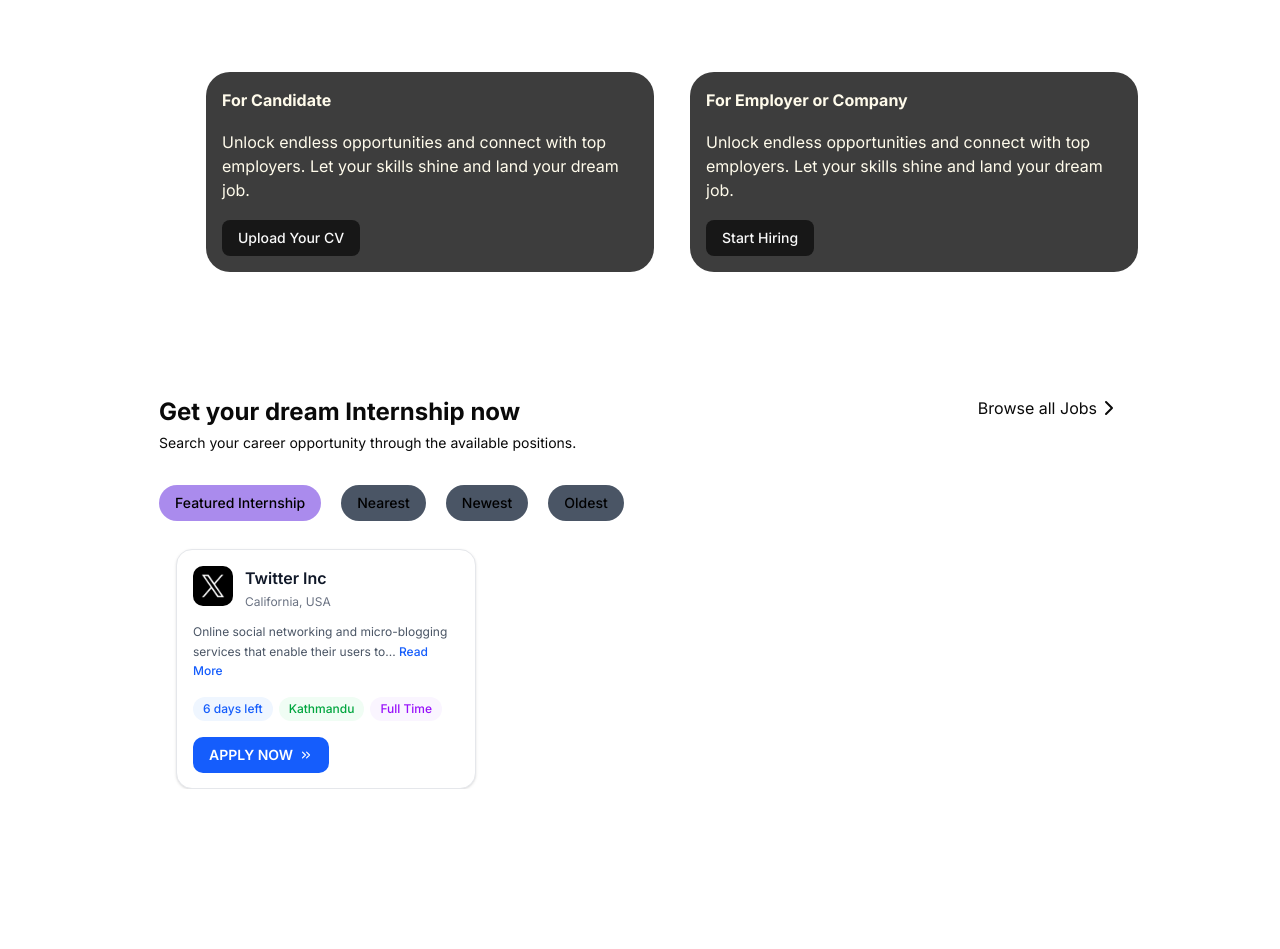
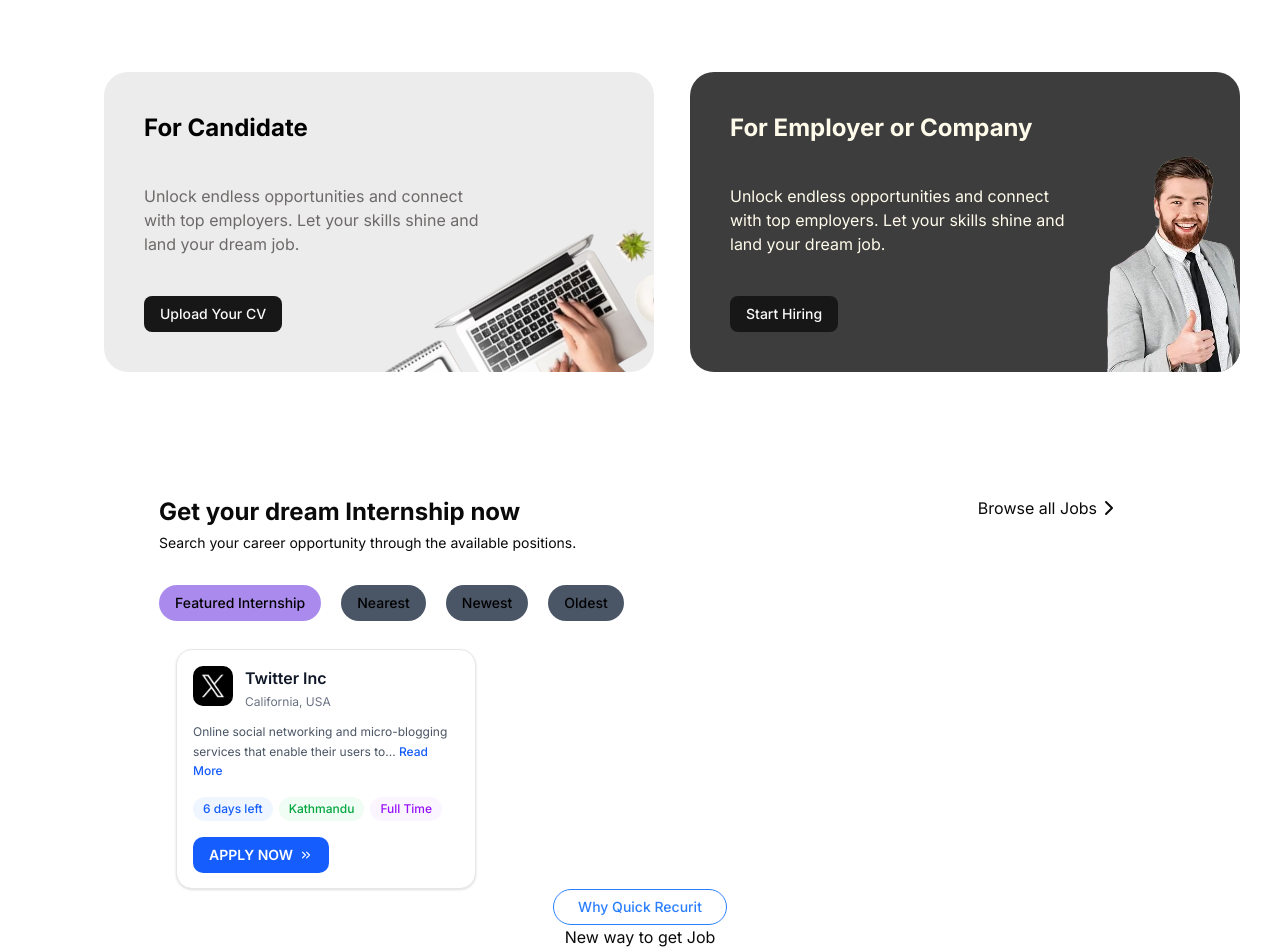
Before and after one commit to Rajumainali/Resume_AI-, a Next.js app in the folder FrontEnd/: page / in a window 1280 px wide. Shown: the part 800-1749 px from the top of the page. Before the commit the page ends 1589 px from the top, so only its background shows below. Built offline with nearby package versions, Linux system fonts and the light colour scheme.

Commit message:
Minor Changed in UI

```diff
--- a/FrontEnd/src/app/(Home)/page.tsx
+++ b/FrontEnd/src/app/(Home)/page.tsx
@@ -6,9 +6,11 @@ import { ButtonDemo } from "../_components/button";
 import VacancyCard from "../_components/vacancyCard";
 import Link from "next/link";
 import { ChevronRight } from "lucide-react";
+import Feature from "../_components/feature"
 
 function page() {
   return (
+    <>
     <div className="dark:bg-[#000000]">
       <Navbar />
       <Herotitle />
@@ -45,6 +47,11 @@ function page() {
       </div>
       <VacancyCard />
     </div>
+
+    <div>
+      <Feature/>
+    </div>
+    </>
   );
 }
 
--- a/FrontEnd/src/app/_components/cards.tsx
+++ b/FrontEnd/src/app/_components/cards.tsx
@@ -1,24 +1,35 @@
 import React from "react";
 import { ButtonDemo } from "./button";
+import Image from "next/image";
 
 function cards() {
   return (
     <div className="flex flex-row justify-center gap-9 mx-8 w-full ">
-      <div className="flex flex-col justify-between bg-[#3D3D3D] px-4 py-4 rounded-3xl h-[200px] my-3 w-md">
-        <h1 className="text-amber-50 font-bold">For Candidate</h1>
-        <p className="text-amber-50">
+      <div className="flex flex-col justify-between bg-[#ECECEC] dark:bg-[#3D3D3D] px-10 py-10 rounded-3xl h-[300px] my-3 w-[550px] relative overflow-hidden">
+        <h1 className="text-[#000] dark:text-[#ECECEC] text-2xl font-bold z-10">For Candidate</h1>
+        <p className="text-[#6e6969] dark:text-[#ececec] z-10 w-[350px]">
           Unlock endless opportunities and connect with top employers. Let your
           skills shine and land your dream job.
         </p>
-        <ButtonDemo name="Upload Your CV" />
+        <ButtonDemo name="Upload Your CV" className="dark:bg-[#D4D4D4]" />
+         <Image src={"/img/candidate.png"} alt="No candidate Image"
+        height={400}
+        width={400}
+        className="absolute top-8 -right-10 z-0 rotate-240"
+        />
       </div>
-      <div className="flex flex-col justify-between bg-[#3D3D3D] px-4 py-4 rounded-3xl h-[200px] my-3 w-md">
-        <h1 className="text-amber-50 font-bold">For Employer or Company</h1>
-        <p className="text-amber-50">
+      <div className="flex flex-col justify-between bg-[#3D3D3D] px-10 py-10 rounded-3xl h-[300px] my-3 w-[550px] relative overflow-hidden">
+        <h1 className="text-amber-50 text-2xl font-bold z-10">For Employer or Company</h1>
+        <p className="text-amber-50 z-10 w-[350px]">
           Unlock endless opportunities and connect with top employers. Let your
           skills shine and land your dream job.
         </p>
         <ButtonDemo name="Start Hiring" />
+        <Image src={"/img/hiring.png"} alt="No candidate Image"
+        height={200}
+        width={200}
+        className="absolute top-15 -right-10 z-0 "
+        />
       </div>
     </div>
   );
--- /dev/null
+++ b/FrontEnd/src/app/_components/feature.tsx
@@ -0,0 +1,10 @@
+import React from 'react'
+import { ButtonDemo } from './button'
+export default function feature() {
+  return (
+    <div className='flex justify-center items-center flex-col'>
+      <ButtonDemo name='Why Quick Recurit' className="border border-blue-500 text-blue-500 px-6 py-2 rounded-full hover:bg-blue-50 transition-colors bg-transparent"/>
+      <h1>New way to get Job</h1>
+    </div>
+  )
+}
--- a/FrontEnd/src/app/_components/herotitle.tsx
+++ b/FrontEnd/src/app/_components/herotitle.tsx
@@ -1,3 +1,4 @@
+'use Client';
 import React from "react";
 
 import { HeroHighlight, Highlight } from "../../components/ui/hero-highlight";
@@ -7,7 +8,7 @@ function herotitle() {
   return (
     <>
       <HeroHighlight className="flex flex-col justify-center items-center  text-center">
-        <span className="text-5xl mb-4">Connect with top internships and</span>
+        <span className="text-5xl mb-4">Connect with top Opportunities and</span>
         <Highlight className="text-black dark:text-white text-5xl">
           leading companies
         </Highlight>
--- a/FrontEnd/src/app/_components/navbar.tsx
+++ b/FrontEnd/src/app/_components/navbar.tsx
@@ -41,7 +41,7 @@ const Navbar = () => {
               {/* Home */}
               <NavigationMenuItem>
                 <NavigationMenuLink asChild>
-                  <Link href="/" className="px-4 py-2 hover:underline">
+                  <Link href="/" className="px-4 py-2">
                     Home
                   </Link>
                 </NavigationMenuLink>
@@ -50,7 +50,7 @@ const Navbar = () => {
               {/* Internship */}
               <NavigationMenuItem>
                 <NavigationMenuLink asChild>
-                  <Link href="/" className="px-4 py-2 hover:underline">
+                  <Link href="/" className="px-4 py-2">
                     Internship
                   </Link>
                 </NavigationMenuLink>
@@ -59,7 +59,7 @@ const Navbar = () => {
               {/* Job */}
               <NavigationMenuItem>
                 <NavigationMenuLink asChild>
-                  <Link href="/" className="px-4 py-2 hover:underline">
+                  <Link href="/" className="px-4 py-2">
                     Job
                   </Link>
                 </NavigationMenuLink>
@@ -73,17 +73,17 @@ const Navbar = () => {
                     <NavigationMenuTrigger>Events</NavigationMenuTrigger>
                     <NavigationMenuContent>
                       <NavigationMenuLink className="w-20" asChild>
-                        <Link href="/" className="px-4 py-2 hover:underline">
+                        <Link href="/" className="px-4 py-2">
                           Link 1
                         </Link>
                       </NavigationMenuLink>
                       <NavigationMenuLink className="w-20" asChild>
-                        <Link href="/" className="px-4 py-2 hover:underline">
+                        <Link href="/" className="px-4 py-2">
                           Link 2
                         </Link>
                       </NavigationMenuLink>
                       <NavigationMenuLink className="w-20" asChild>
-                        <Link href="/" className="px-4 py-2 hover:underline">
+                        <Link href="/" className="px-4 py-2">
                           Link 3
                         </Link>
                       </NavigationMenuLink>
--- /dev/null
+++ b/FrontEnd/src/app/try/page.tsx
@@ -0,0 +1,9 @@
+import React from 'react'
+
+export default function page() {
+  return (
+    <div>
+      <h1>Hello this is test</h1>
+    </div>
+  )
+}
```
Also changed, not shown: FrontEnd/public/img/candidate.png (added), FrontEnd/public/img/hiring.png (added).
